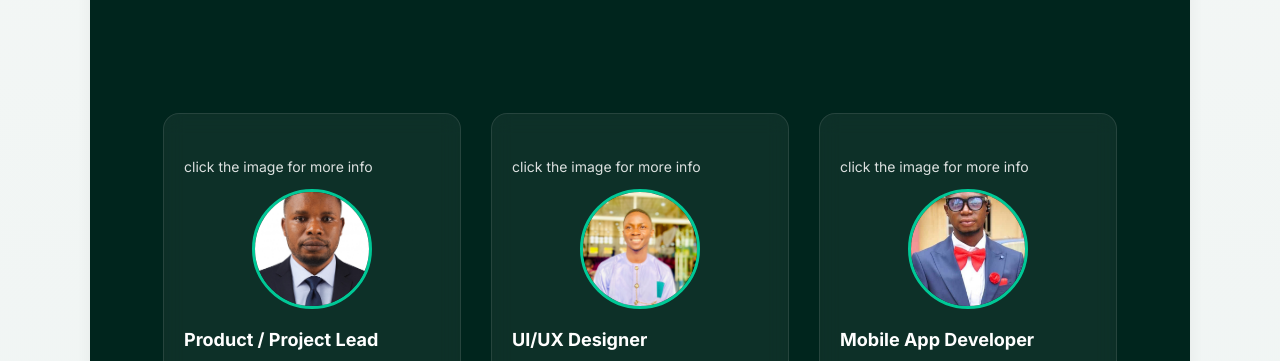
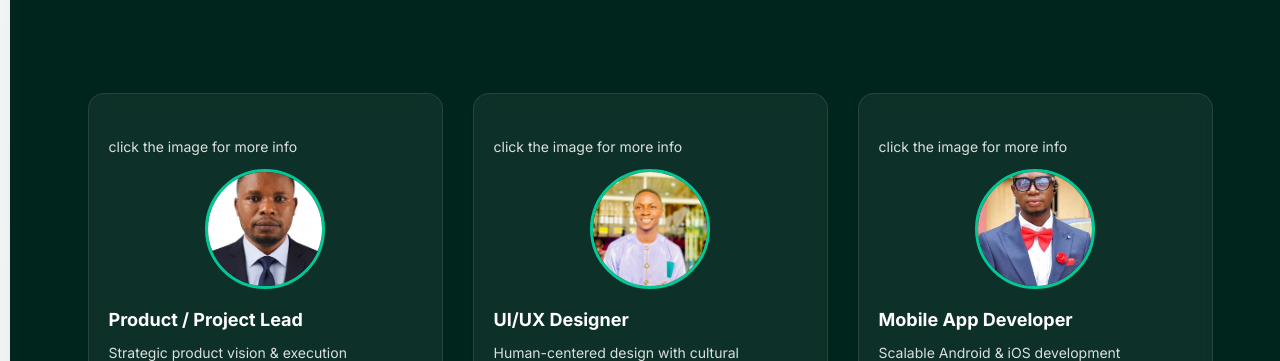
Before and after one commit to peterrson/horeb-digital-profile, a plain HTML site: page index.html in a window 1280 px wide. Shown: the part 369-730 px from the top of the page. Drawn offline with Linux system fonts and the light colour scheme.

Commit message:
Refactor CSS styles for improved layout and design

```diff
--- a/style.css
+++ b/style.css
@@ -1,3 +1,6 @@
+* {
+    box-sizing: border-box;
+}
 :root {
     --primary-color: #00251d;
     --accent-color: #014d3b;
@@ -11,6 +14,7 @@ body {
     margin: 0;
     background: linear-gradient(to bottom, #f4f7f6, #e9f1ef);
     color: #333;
+     overflow-x: hidden;
 }
 
 header {
@@ -35,8 +39,9 @@ header p {
 section {
     padding: 40px 5%;
     background-color: var(--white);
-    margin: 30px auto;
-    max-width: 1100px;
+    margin: 20px 10px;
+    width: 100%;
+    max-width: 100%;
     border-radius: 12px;
     box-shadow: 0 5px 15px rgba(0,0,0,0.05);
 }
@@ -54,12 +59,12 @@ h2 {
 
 .team {
     display: flex;
-    flex-wrap: wrap;
+    flex-direction: column;
     gap: 25px;
-    justify-content: center;
     background-color: #00251d;
-    padding: 50px 20px;
+    padding: 40px 15px;
     border-radius: 12px;
+    width: 100%;
 }
 
 .team-container {
```
